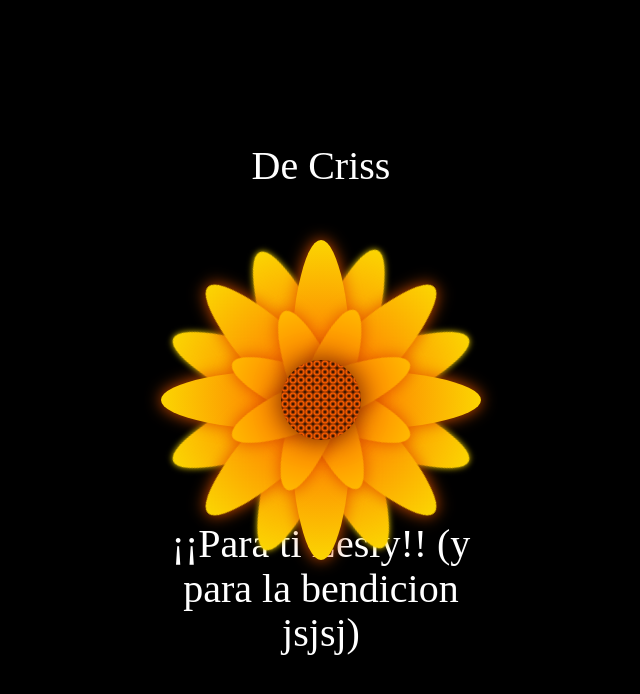
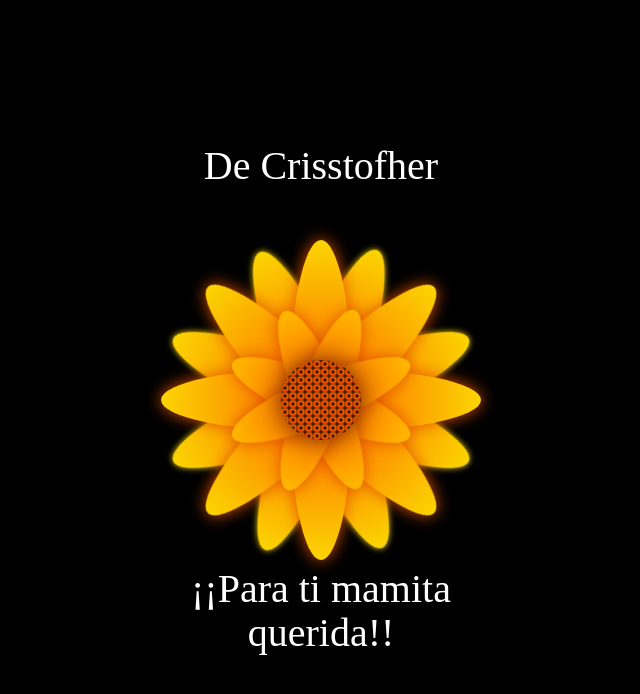
Before and after one commit to cristofher13/floresamarilasmama, a plain HTML site: page docs/index.html in a window 1280 px wide. Shown: the whole page, without its empty margins (319-959 px from the left). Drawn offline with Linux system fonts and the light colour scheme.

Commit message:
Update index.html

```diff
--- a/docs/index.html
+++ b/docs/index.html
@@ -10,7 +10,7 @@
 <body>
 
 <div class="flower">
-    <div class="text-above">De Criss</div>
+    <div class="text-above">De Crisstofher</div>
     <div class="mid">
     </div>
     <div class="Petal1 p1">
@@ -37,7 +37,7 @@
     </div>
     <div class="Petal3 p4">
     </div>
-    <div class="text-below">¡¡Para ti Lesly!! (y para la bendicion jsjsj) </div>
+    <div class="text-below">¡¡Para ti mamita querida!! </div>
   </div>
 </body>
 </html>
```
